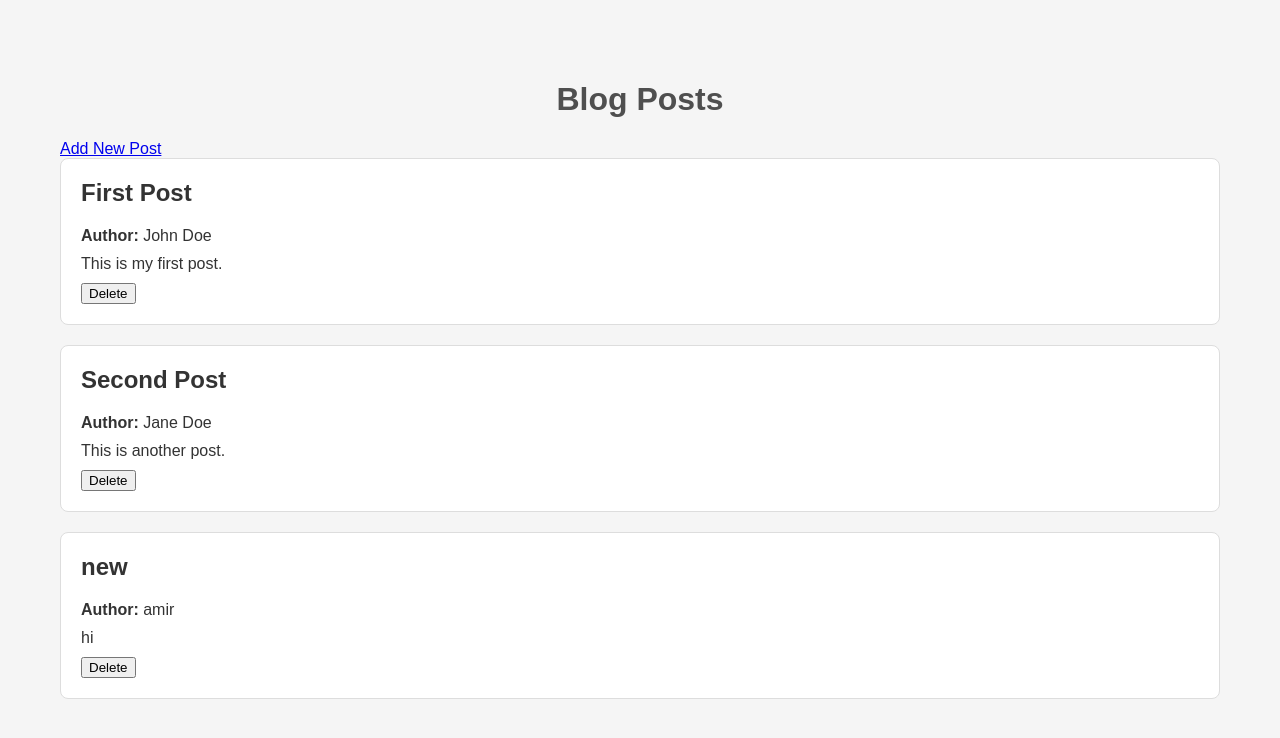
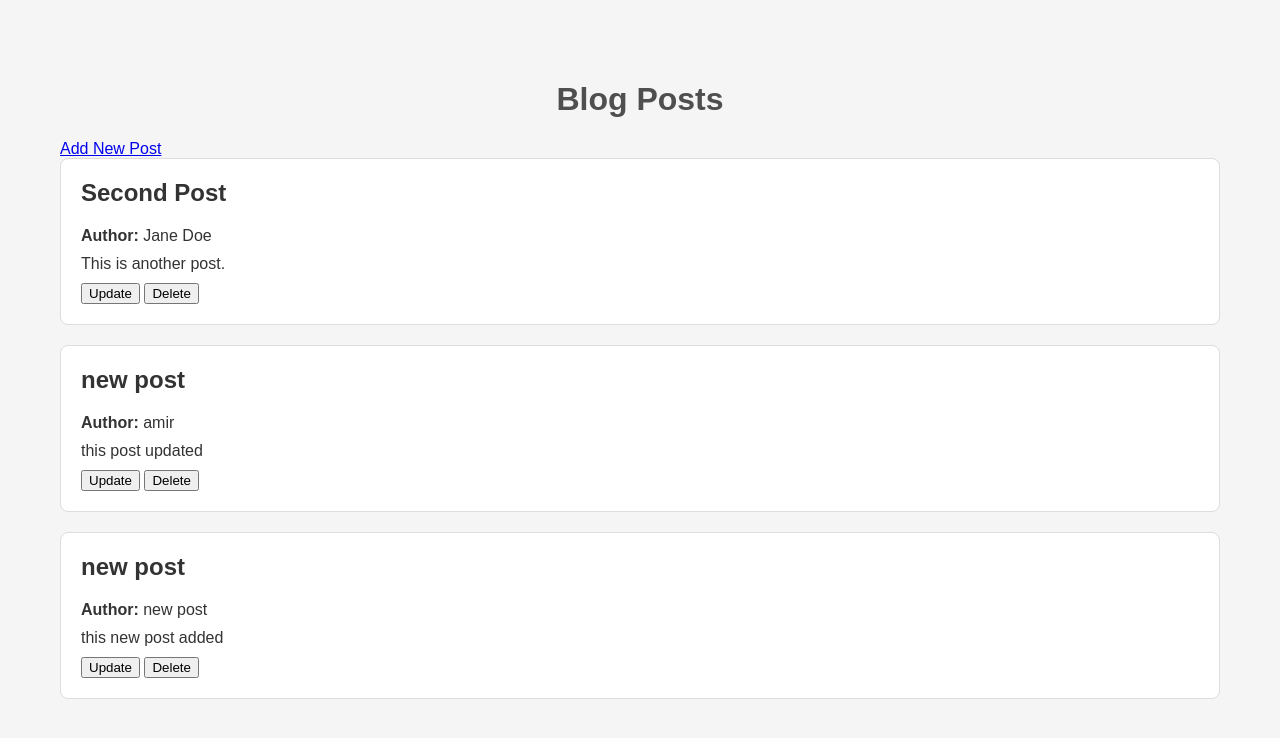
Before and after one commit to amirdhs/Flaskproject, a Flask app: page / in a window 1280 px wide. Shown: the top 738 px of the page. Run offline with Flask 3, Linux system fonts and the light colour scheme.

Commit message:
add update function to update a post with id

```diff
--- a/app.py
+++ b/app.py
@@ -1,6 +1,7 @@
 import json
 
 from flask import Flask, render_template, request, redirect, url_for
+from jinja2.lexer import newline_re
 
 app = Flask(__name__)
 
@@ -51,5 +52,27 @@ def delete(post_id):
     return redirect(url_for("home"))
 
 
+@app.route('/update/<int:post_id>', methods=['GET', 'POST'])
+def update(post_id):
+    # Load posts
+    posts = load_posts()
+    post = None
+    for p in posts:
+        if p["id"] == post_id:
+            post = p
+            break
+    if not post:
+        return "Post not found", 404
+
+    if request.method == 'POST':
+        # Update existing post
+        post["author"] = request.form['author']
+        post["title"] = request.form['title']
+        post["content"] = request.form['content']
+        save_posts(posts)
+        return redirect(url_for('home'))
+
+    return render_template('update.html', post=post)
+
 if __name__ == '__main__':
     app.run(debug=True)
--- a/data.json
+++ b/data.json
@@ -1,10 +1,4 @@
 [
-    {
-        "id": 3,
-        "author": "John Doe",
-        "title": "First Post",
-        "content": "This is my first post."
-    },
     {
         "id": 4,
         "author": "Jane Doe",
@@ -12,9 +6,15 @@
         "content": "This is another post."
     },
     {
+        "id": 5,
+        "author": "amir ",
+        "title": "new post",
+        "content": "this post updated\r\n"
+    },
+    {
         "id": 3,
-        "author": "amir",
-        "title": "new",
-        "content": "hi"
+        "author": "new post",
+        "title": "new post ",
+        "content": "this new post added"
     }
 ]
--- a/templates/index.html
+++ b/templates/index.html
@@ -7,7 +7,7 @@
     <link rel="stylesheet" href="{{ url_for('static', filename='style.css') }}">
 </head>
 <body>
-        <div class="container">
+    <div class="container">
         <h1>Blog Posts</h1>
 
         <a href="{{ url_for('add_post') }}" class="button">Add New Post</a>
@@ -17,9 +17,16 @@
                 <h2>{{ post.title }}</h2>
                 <p><strong>Author:</strong> {{ post.author }}</p>
                 <p>{{ post.content }}</p>
-                <form action="{{ url_for('delete', post_id=post.id) }}" method="get" style="display:inline;">
-                    <button type="submit" class="delete-button">Delete</button>
-                </form>
+
+                <div class="post-actions">
+                    <form action="{{ url_for('update', post_id=post.id) }}" method="get" style="display:inline;">
+                        <button type="submit" class="update-button">Update</button>
+                    </form>
+
+                    <form action="{{ url_for('delete', post_id=post.id) }}" method="post" style="display:inline;">
+                        <button type="submit" class="delete-button">Delete</button>
+                    </form>
+                </div>
             </div>
         {% else %}
             <p>No posts available.</p>
```
Also changed, not shown: templates/update.html (added, +33 -0 lines).
